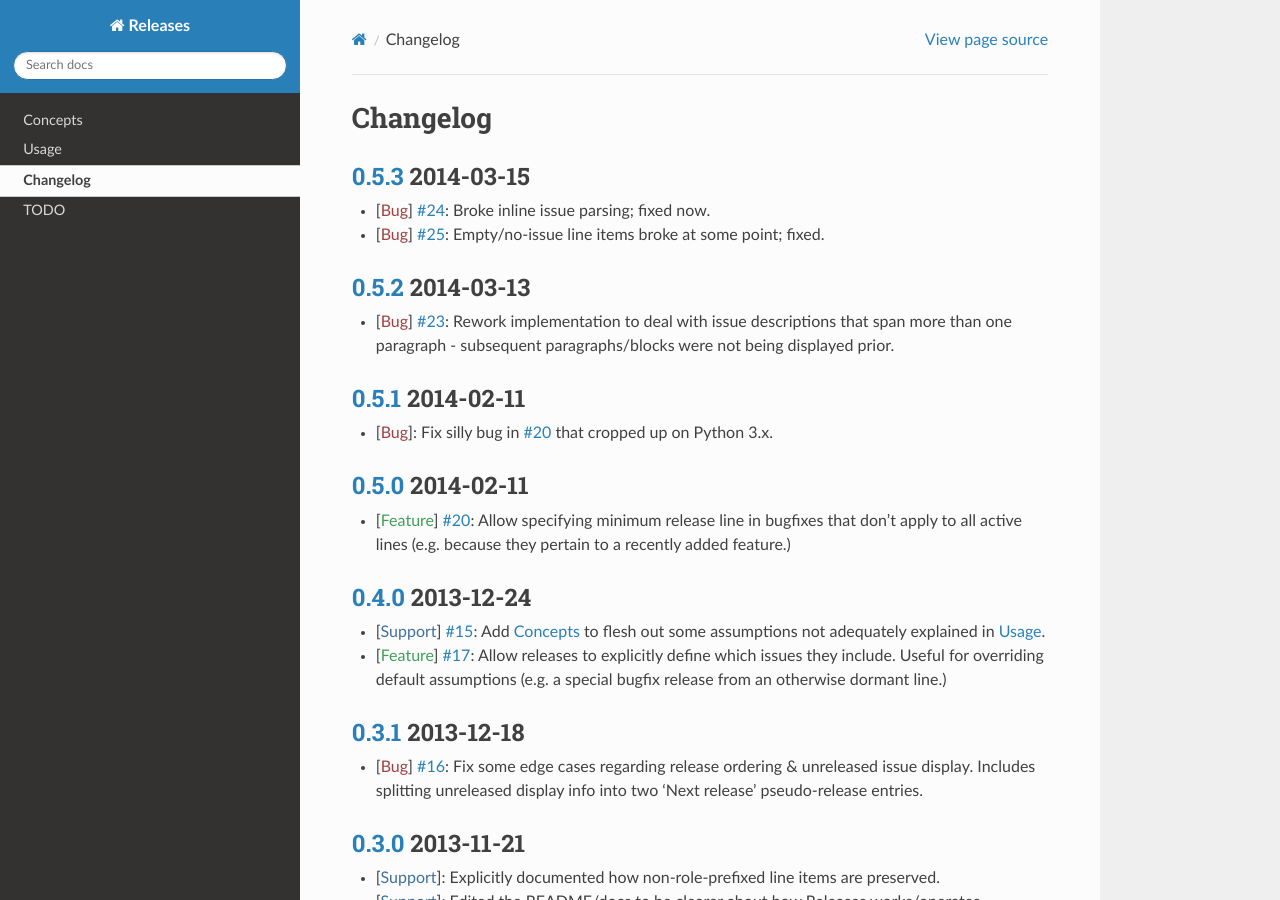
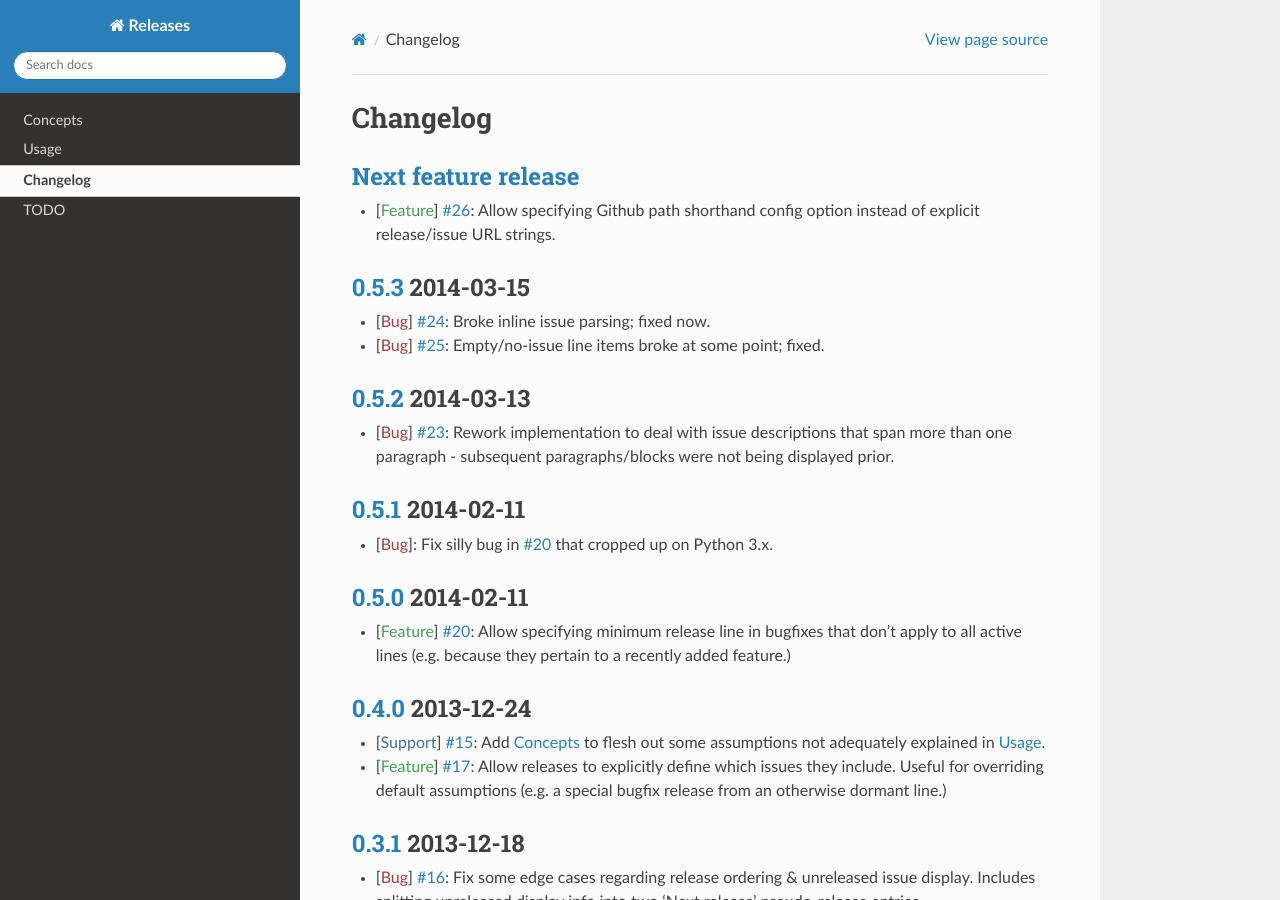
Before and after one commit to bitprophet/releases, a Sphinx documentation site: the page built from docs/changelog.rst, in a window 1280 px wide and 900 px high. Built offline with Sphinx 7.4.7 and the Read the Docs theme 2.0.0, drawn with Linux system fonts in a browser that asks for light colours.

Commit message:
Changelog, fixes #26

```diff
--- a/docs/changelog.rst
+++ b/docs/changelog.rst
@@ -2,6 +2,8 @@
 Changelog
 =========
 
+* :feature:`26` Allow specifying Github path shorthand config option instead of
+  explicit release/issue URL strings.
 * :release:`0.5.3 <2014-03-15>`
 * :bug:`25` Empty/no-issue line items broke at some point; fixed.
 * :bug:`24` Broke inline issue parsing; fixed now.
```
